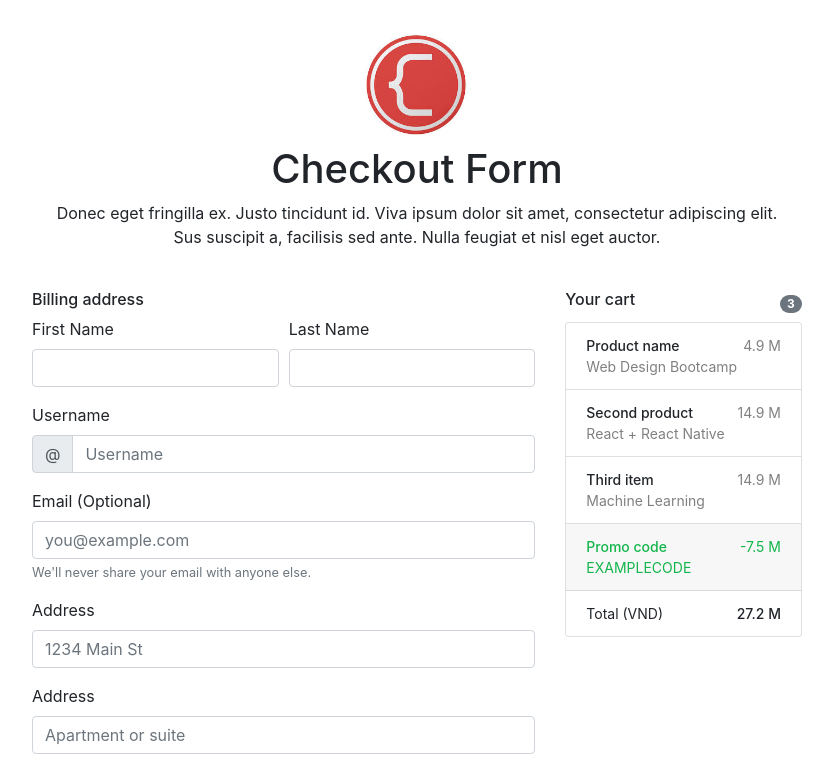
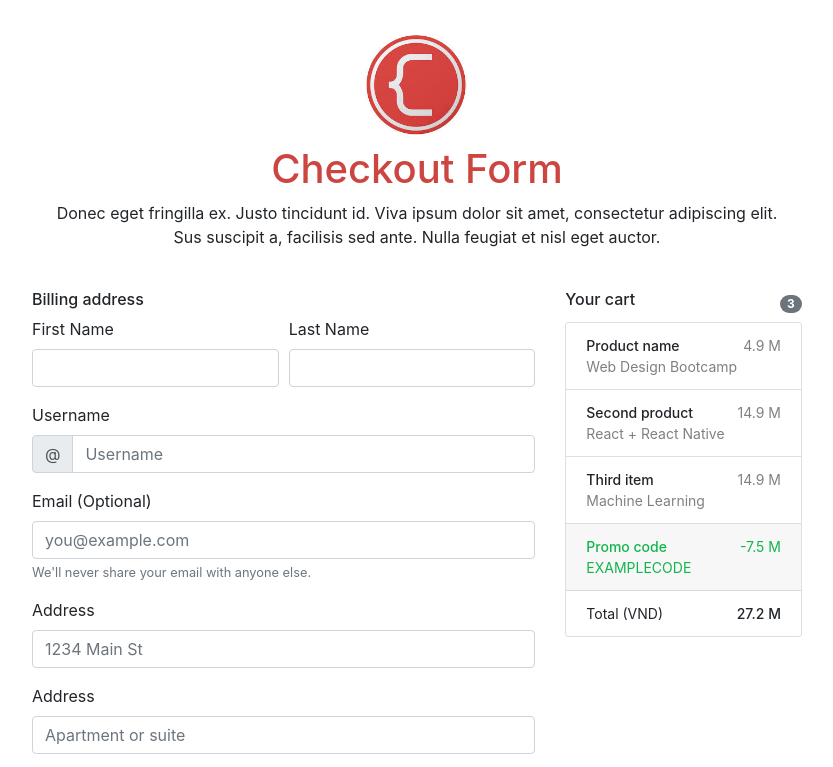
Before and after one commit to eatmoarrice/CoderSchool-Pricing-Page, a plain HTML site: page checkout.html in a window 1280 px wide. Shown: the top 767 px of the page, without its empty margins (223-1056 px from the left). Drawn offline with nearby package versions, Linux system fonts and the light colour scheme.

Commit message:
change checkout text color

```diff
--- a/checkout.html
+++ b/checkout.html
@@ -24,7 +24,7 @@
             <img src="img/logo.jpeg" alt="CoderSchool logo" width="120px"/>
             </div>
             <div class="title">
-                <h1 class="text-center">Checkout Form</h1>
+                <h1 class="text-center red">Checkout Form</h1>
             </div>
             <p class="text-center">
                 Donec eget fringilla ex. Justo tincidunt id. Viva ipsum dolor sit amet, consectetur adipiscing elit. Sus suscipit a, facilisis sed ante. Nulla feugiat et nisl eget auctor.
--- a/css/checkout.css
+++ b/css/checkout.css
@@ -59,3 +59,7 @@ form {
 .green {
     color: #12b54b;
 }
+
+.red {
+    color: #cd4541;
+}
```
